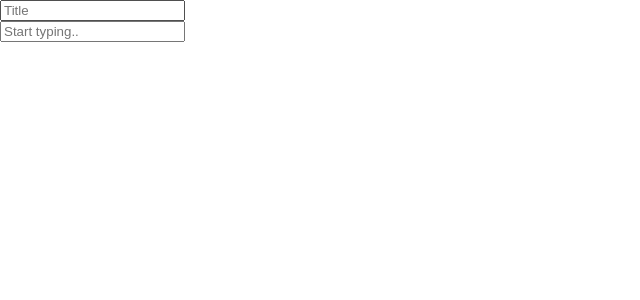
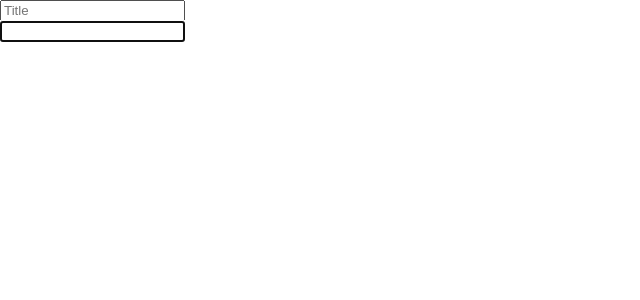
Before and after one commit to kiprasmel/surfe-note-app, a React (Create React App) app: page / in a window 1280 px wide. Shown: the top 300 px of the page, without its empty margins (0-640 px from the left). Built offline with nearby package versions, Linux system fonts and the light colour scheme.

Commit message:
implement Note's base actions with paragraphs: new, edit, focus

```diff
--- a/src/App.tsx
+++ b/src/App.tsx
@@ -2,7 +2,7 @@ import { css } from "emotion";
 
 import "./reset.css";
 
-import { Note } from "./Note";
+import { Note } from "./ui/Note";
 
 function App() {
 	return (
--- a/src/Note.tsx
+++ /dev/null
@@ -1,20 +0,0 @@
-import { FC, useState } from "react";
-
-export type NoteProps = {
-	//
-};
-
-export const Note: FC<NoteProps> = ({}) => {
-	const [title, setTitle] = useState("");
-
-	return (
-		<article>
-			<h1>
-				<input placeholder="Title" value={title} onChange={(e) => setTitle(e.target.value)} />
-			</h1>
-			<div>
-				<input placeholder="Start typing.." />
-			</div>
-		</article>
-	);
-};
--- /dev/null
+++ b/src/ui/Note.tsx
@@ -0,0 +1,163 @@
+import { FC, useEffect, useReducer, useRef, useState } from "react";
+
+import { assertNever } from "../util/assertNever";
+import { clamp } from "../util/clamp";
+
+export type NoteProps = {
+	//
+};
+
+export const Note: FC<NoteProps> = ({}) => {
+	const [title, setTitle] = useState("");
+
+	const [paragraphs, dispatchParagraphs] = useReducer(paragraphsReducer, null, getDefaultParagraphsState);
+	const activeParagraphRef = useRef<HTMLInputElement>(null);
+
+	function handleKeyPress(e: React.KeyboardEvent): void {
+		switch (e.key) {
+			case "Enter": {
+				dispatchParagraphs({ action: "new_paragraph_below_focus" });
+				break;
+			}
+			case "ArrowUp": {
+				dispatchParagraphs({ action: "focus", index: paragraphs.focusItemIndex - 1 });
+				break;
+			}
+			case "ArrowDown": {
+				dispatchParagraphs({ action: "focus", index: paragraphs.focusItemIndex + 1 });
+				break;
+			}
+			default: {
+				// noop
+				return;
+			}
+		}
+
+		e.preventDefault();
+	}
+
+	/**
+	 * re-focus the currently active paragraph
+	 * every time the focused item index changes.
+	 *
+	 * ideally we'd handle this in the event handler,
+	 * but re-render only happens later,
+	 * and since we store only the active element's ref (others are markdown renders),
+	 * it's not really possible to do.
+	 */
+	useEffect(() => {
+		activeParagraphRef.current?.focus();
+	}, [paragraphs.focusItemIndex]);
+
+	return (
+		<div>
+			<h2>
+				<input placeholder="Title" value={title} onChange={(e) => setTitle(e.target.value)} />
+			</h2>
+
+			<div onKeyDown={handleKeyPress}>
+				<ul>
+					{paragraphs.items.map((paragraph, index) => (
+						<li key={index} onClick={() => dispatchParagraphs({ action: "focus", index })}>
+							{paragraphs.focusItemIndex === index ? (
+								// editable
+								<input
+									ref={activeParagraphRef}
+									value={paragraph.content}
+									onChange={(e) => {
+										dispatchParagraphs({ action: "edit_paragraph", newValue: e.target.value });
+									}}
+								/>
+							) : (
+								// view-only, rendered markdown
+								paragraph.content
+							)}
+						</li>
+					))}
+				</ul>
+			</div>
+		</div>
+	);
+};
+
+type ParagraphItem = {
+	content: string;
+	ref: React.MutableRefObject<null>;
+};
+
+type ParagraphsState = {
+	focusItemIndex: number;
+	items: ParagraphItem[];
+};
+
+function getDefaultParagraphsState(): ParagraphsState {
+	return {
+		focusItemIndex: 0,
+		items: [getDefaultParagraphItem()],
+	};
+}
+
+function getDefaultParagraphItem(): ParagraphItem {
+	return {
+		content: "",
+		ref: { current: null },
+	};
+}
+
+type ParagraphsAction =
+	| {
+			action: "new_paragraph_below_focus";
+	  }
+	| {
+			action: "edit_paragraph";
+			newValue: string;
+	  }
+	| {
+			action: "focus";
+			index: number;
+	  };
+
+function paragraphsReducer(state: ParagraphsState, action: ParagraphsAction): ParagraphsState {
+	switch (action.action) {
+		case "new_paragraph_below_focus": {
+			const items = [...state.items];
+			items.splice(state.focusItemIndex + 1, 0, getDefaultParagraphItem()); // insert a new item
+
+			const focusItemIndex = state.focusItemIndex + 1; // focus at the new item
+
+			return {
+				...state,
+				items,
+				focusItemIndex,
+			};
+		}
+		case "edit_paragraph": {
+			/**
+			 * could be slow for long paragraphs.
+			 * we could have separate state just for editing the current paragraph,
+			 * and re-sync it with the global `items` state at an interval,
+			 * but that's additional complexity beyond our current scope.
+			 */
+			return {
+				...state,
+				items: state.items.map((x, i) =>
+					i !== state.focusItemIndex
+						? x
+						: {
+								...x,
+								content: action.newValue,
+							}
+				),
+			};
+		}
+		case "focus": {
+			return {
+				...state,
+				focusItemIndex: clamp(action.index, 0, state.items.length - 1),
+			};
+		}
+		default: {
+			assertNever(action);
+		}
+	}
+}
--- /dev/null
+++ b/src/util/assertNever.ts
@@ -0,0 +1,4 @@
+export function assertNever(x: never): never {
+	const err = `expected x to be never at compile time, but received "${x}"`;
+	throw new Error(err);
+}
--- /dev/null
+++ b/src/util/clamp.ts
@@ -0,0 +1,3 @@
+export function clamp(value: number, min: number, max: number): number {
+	return Math.max(min, Math.min(max, value));
+}
```
Also changed, not shown: package.json (+13 -2 lines), 2 other files (tests, documents, lock files or other folders).
